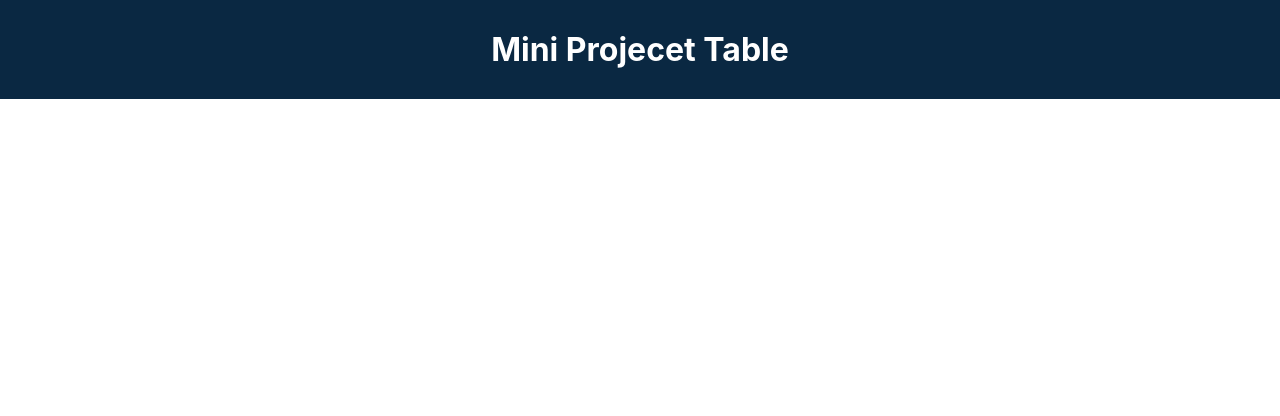
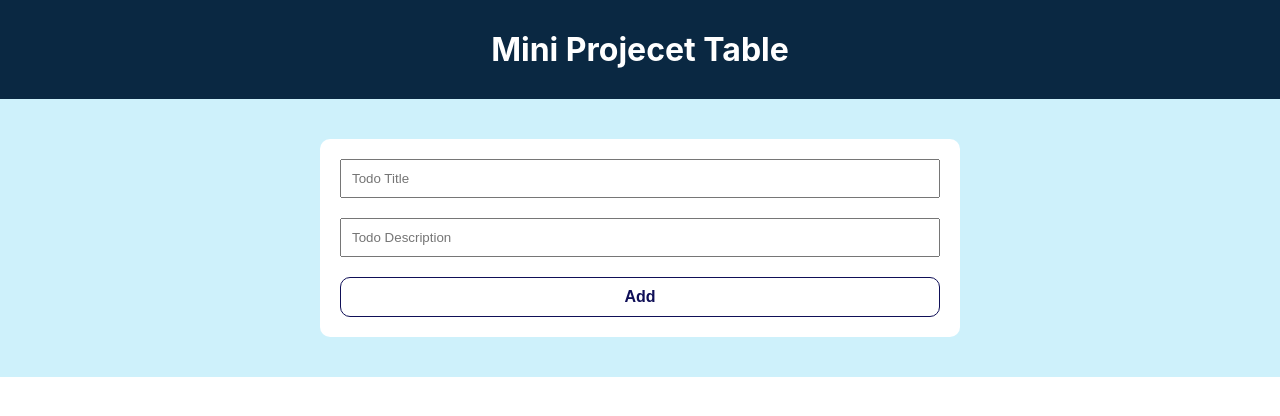
Before and after one commit to Fathurrahman509/react_minipro_batch_V, a React (Create React App) app in the folder mini-project-react/: page / in a window 1280 px wide. Shown: the top 416 px of the page. Built offline with nearby package versions, Linux system fonts and the light colour scheme.

Commit message:
step four

```diff
--- a/mini-project-react/src/App.js
+++ b/mini-project-react/src/App.js
@@ -2,13 +2,17 @@ import React,{ Component } from 'react';
 import logo from './logo.svg';
 import './App.css';
 import Header from './components/Header';
+import TodoContainer from './components/TodoContainer';
 
-function App() {
-  return (
-    <div className="App">
-      <Header />
-    </div>
-  );
+class App extends Component {
+  render () {
+    return (
+      <div className="App">
+        <Header />
+        <TodoContainer />
+      </div>
+    );
+  }
 }
 
 export default App;
--- a/mini-project-react/src/components/AddTodo.js
+++ b/mini-project-react/src/components/AddTodo.js
@@ -0,0 +1,16 @@
+import React, { Component } from 'react'
+import './AddTodo.css'
+
+class AddTodo extends Component {
+  render() {
+    return (
+      <div className='add-todo-container'>
+          <input className='add-todo-title' type='text' placeholder='Todo Title' ></input>
+          <input className='add-todo-description' type='text' placeholder='Todo Description' ></input>
+          <button className='add-todo-button'>Add</button>
+      </div>
+    )
+  }
+}
+
+export default AddTodo
--- a/mini-project-react/src/components/TodoContainer.js
+++ b/mini-project-react/src/components/TodoContainer.js
@@ -0,0 +1,15 @@
+import React, { Component } from 'react'
+import './TodoContainer.css'
+import AddTodo from './AddTodo'
+
+class TodoContainer extends Component {
+  render() {
+    return (
+      <section>
+        <AddTodo />
+      </section>
+    )
+  }
+}
+
+export default TodoContainer
```
